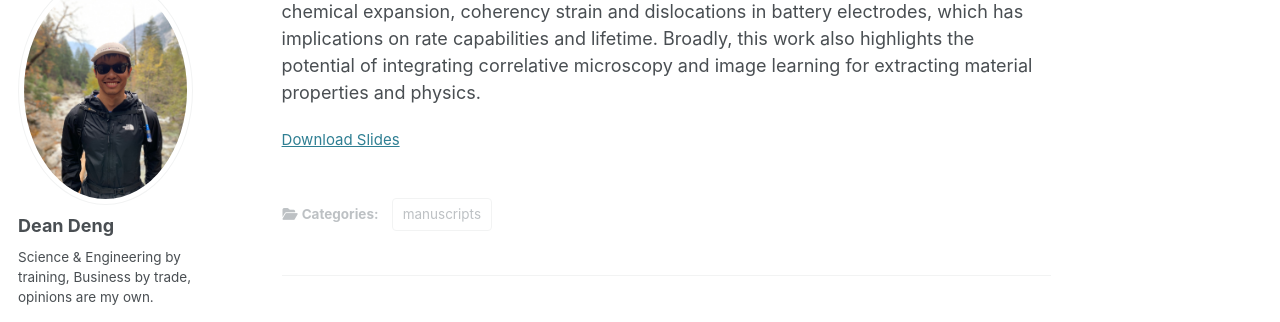
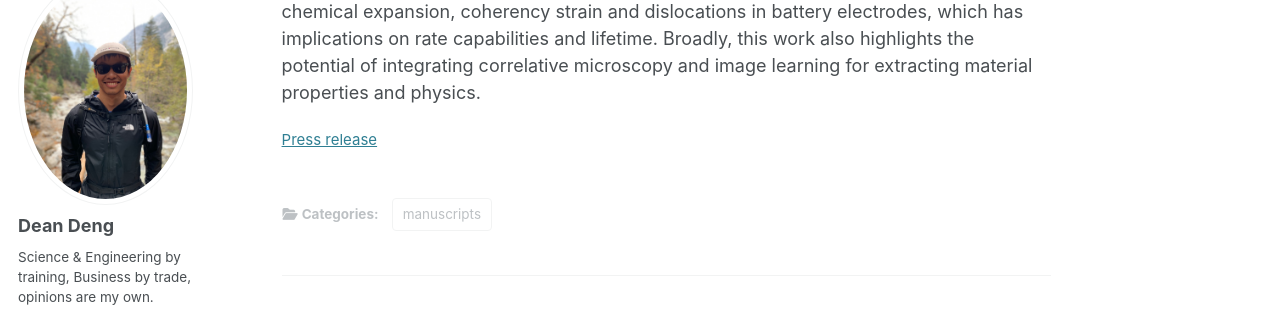
Before and after one commit to dhtdean/home, a Jekyll site: the page built from _publications/20220217NatMater.md, in a window 1280 px wide and 900 px high, scrolled down 693 px. Shown: the part 130-452 px from the top of the window. Built offline with Jekyll 4.4.1, drawn with Linux system fonts in a browser that asks for light colours; some web fonts are replaced.

Commit message:
Update single.html

```diff
--- a/_layouts/single.html
+++ b/_layouts/single.html
@@ -48,15 +48,15 @@
         {{ content }}
 
         {% if page.citation and page.paperurl and page.slidesurl %}
-          <p style="font-size: smaller">Recommended citation: {{ page.citation }}<br /><a href="{{ page.paperurl }}">Download Paper</a> | <a href="{{ page.slidesurl }}">Press release</a></p>
+          <p style="font-size: smaller">Recommended citation: {{ page.citation }}<br /><a href="{{ page.paperurl }}">Paper Link</a> | <a href="{{ page.slidesurl }}">Press release</a></p>
         {% elsif page.citation and page.paperurl %}
-          <p style="font-size: smaller">Recommended citation: {{ page.citation }}<br /><a href="{{ page.paperurl }}">Download Paper</a></p>
+          <p style="font-size: smaller">Recommended citation: {{ page.citation }}<br /><a href="{{ page.paperurl }}">Paper Link</a></p>
         {% elsif page.citation and page.slidesurl %}
           <p style="font-size: smaller">Recommended citation: {{ page.citation }}<br /><a href="{{ page.slidesurl }}">Press release</a></p>
         {% elsif page.citation %}
           <p style="font-size: smaller">Recommended citation: {{ page.citation }}</p>
         {% elsif page.slidesurl %}
-          <p style="font-size: smaller"><a href="{{ page.slidesurl }}">Download Slides</a></p>
+          <p style="font-size: smaller"><a href="{{ page.slidesurl }}">Press release</a></p>
         {% endif %}
 
         {% if page.link %}<div><a href="{{ page.link }}" class="btn">{{ site.data.ui-text[site.locale].ext_link_label | default: "Direct Link" }}</a></div>{% endif %}
```
